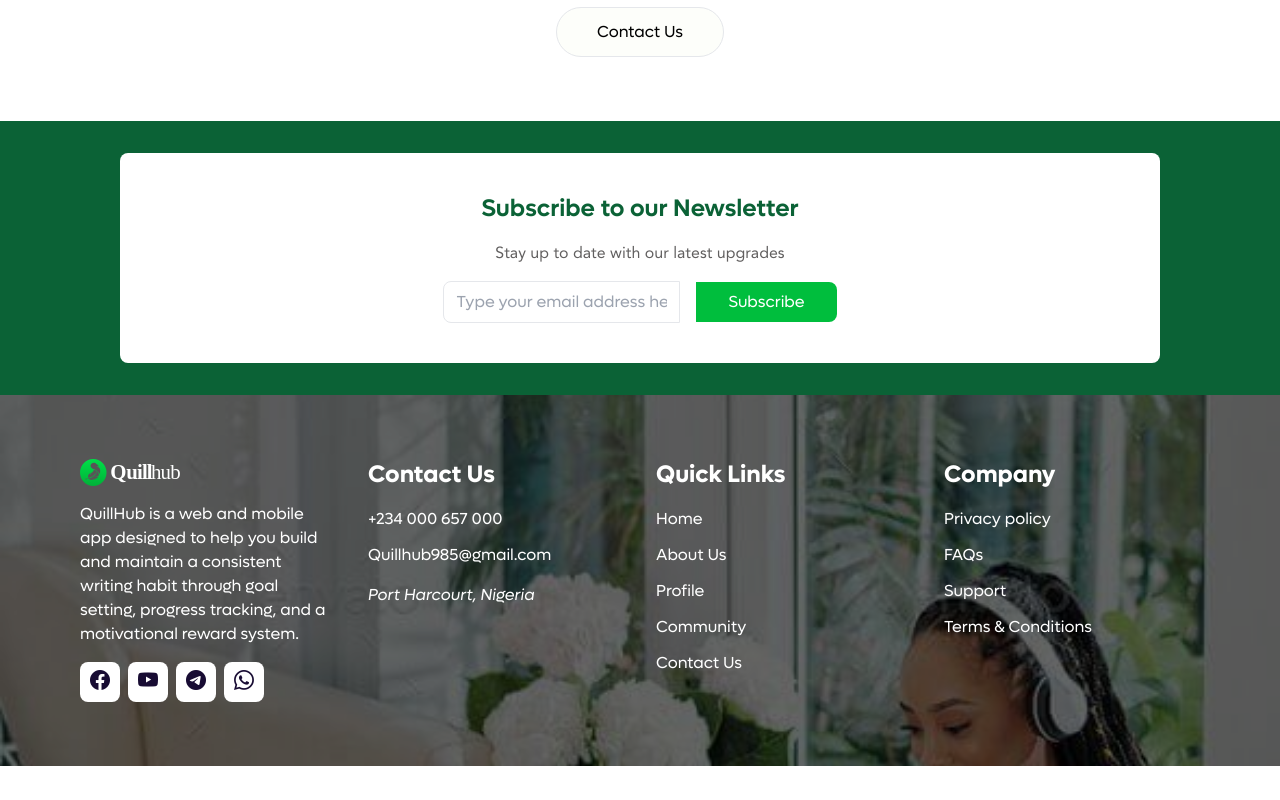
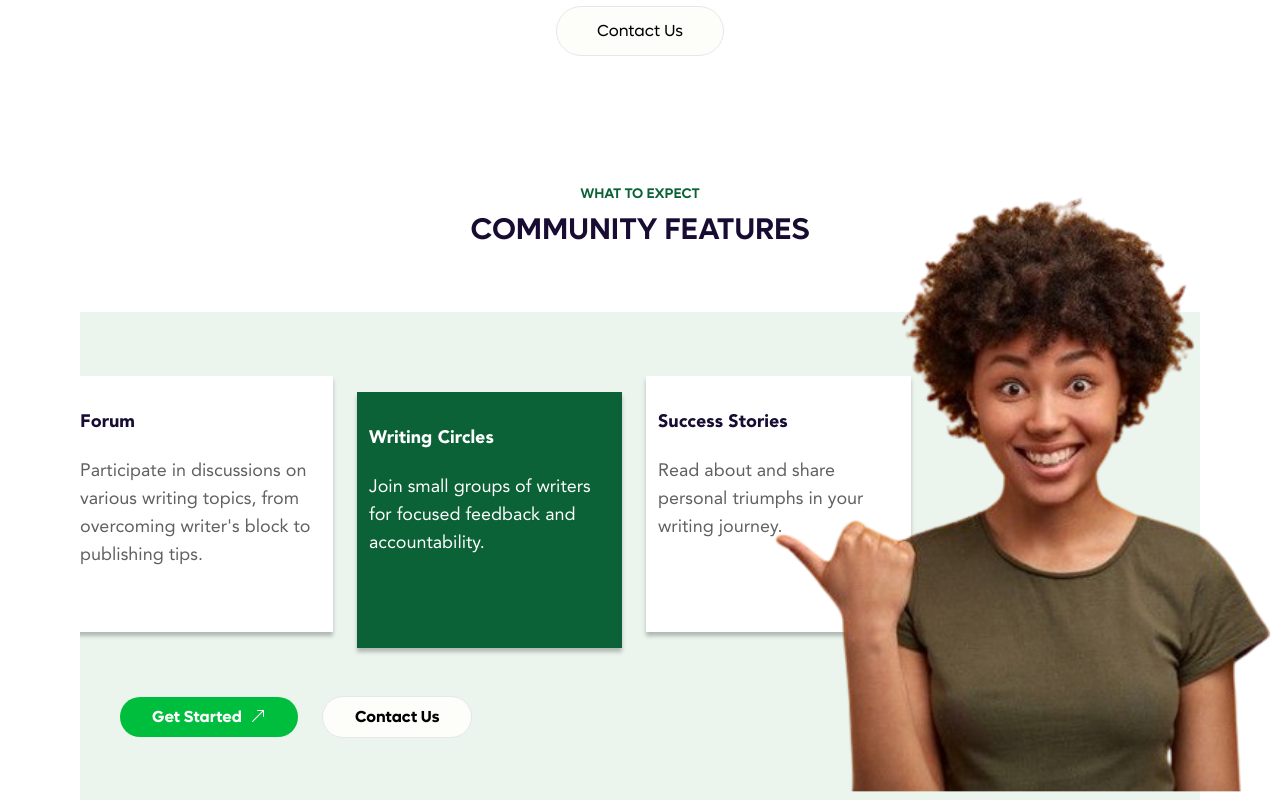
Before and after one commit to Nate-Soul/quillhub, a Next.js app: page /community in a window 1280 px wide. Shown: the part 1240-2040 px from the top of the page. Before the commit the page ends 2006 px from the top, so only its background shows below. Built offline with nearby package versions, Linux system fonts and the light colour scheme; a web font is replaced by a local one.

Commit message:
new: add features section to community page

```diff
--- a/src/app/community/page.tsx
+++ b/src/app/community/page.tsx
@@ -1,7 +1,8 @@
 import Link from "next/link";
 import Image from "next/image";
 import SectionHeading from "@/components/subcomponents/SectionHeading";
-import { communityFeatures } from "@/mock-database/community.data";
+import { communityFeatures, whyUs } from "@/mock-database/community.data";
+import { features } from "process";
 
 const page = () => {
   return (
@@ -38,7 +39,7 @@ const page = () => {
                 headerStyles="text-center mb-16"
             />
             <div className="grid grid-cols-4 gap-6">
-            {communityFeatures?.map((feature, featureIndex) => (
+            {whyUs?.map((feature, featureIndex) => (
                 <div className="flex flex-col gap-y-3 even:flex-col-reverse group" key={featureIndex}>
                     <div className="h-[170px] overflow-hidden rounded-[0.625rem] group-first:rounded-tl-[112px] group-[&:nth-child(2)]:rounded-bl-[112px] group-[&:nth-child(3)]:rounded-br-[112px] group-last:rounded-tr-[112px]">
                         <Image src={feature.imageURL} alt={feature.title} height={320} width={320} className="w-full h-full object-cover" />
@@ -56,6 +57,41 @@ const page = () => {
             </div>
         </div>
     </section>
+    <section className="py-16 relative">
+        <Image
+            src="/media/images/gallery/pretty_young_woman_with_curly_hair.png"
+            alt=""
+            height={648}
+            width={896}
+            className="absolute top-1/2 transform -translate-y-1/2 right-0"
+        />
+        <div className="container">
+            <SectionHeading
+                fancySubtitle="WHAT TO EXPECT"
+                title="COMMUNITY FEATURES"
+                headerStyles="text-center mb-16"
+            />
+            <div className="bg-highlight py-16 overflow-hidden">
+                <div className="grid grid-cols-4 gap-x-6 -ml-3">
+                {communityFeatures.map((feature, featureIndex) => (
+                    <div className="card group pt-8 pb-16 px-3 shadow-custom odd:bg-white even:bg-primary-900 even:text-white even:transform even:translate-y-4" key={featureIndex}>
+                        <h4 className="group-odd:text-secondary-500 group-even:text-white font-alvenir font-black mb-5 text-lg">{feature.title}</h4>
+                        <p className="group-odd:text-dark-400 text-lg font-alvenir">{feature.description}</p>
+                    </div>
+                ))}
+                </div>
+                <div className="flex items-center ml-10 gap-x-6 mt-16">
+                    <button className="btn btn-primary-500 py-2 px-8 rounded-3xl font-bold">
+                        Get Started
+                        <span className="bi-arrow-up-right"></span>
+                    </button>
+                    <button className="btn btn-outline-white py-2 px-8 rounded-3xl font-bold">
+                        Contact Us
+                    </button>
+                </div>
+            </div>
+        </div>
+    </section>
     </>
   )
 }
--- a/src/app/layout.tsx
+++ b/src/app/layout.tsx
@@ -29,12 +29,12 @@ const alvenir = localFont({
       style: "normal",
     },
     {
-      path: "../static/fonts/alvenir/Avenir-Black.ttf",
+      path: "../static/fonts/alvenir/Avenir-Heavy.ttf",
       weight: "800",
       style: "normal",
     },
     {
-      path: "../static/fonts/alvenir/Avenir-Heavy.ttf",
+      path: "../static/fonts/alvenir/Avenir-Black.ttf",
       weight: "900",
       style: "normal",
     },
--- a/src/components/subcomponents/EmailSub.tsx
+++ b/src/components/subcomponents/EmailSub.tsx
@@ -2,23 +2,23 @@
 
 const EmailSub = () => {
   return (
-    <div className="bg-primary-900 py-8">
+    <div className="py-8">
         <div className="container">
             <div className="px-10">
-                <div className="bg-white p-8 flex flex-col items-center justify-center text-center gap-y-4 py-10 px-5 rounded-lg">
+                <div className="p-8 flex flex-col items-center justify-center text-center gap-y-4 py-10 px-5 rounded-lg">
                     <h5 className="text-2xl font-semibold text-primary-900">Subscribe to our Newsletter</h5>
                     <p className="font-alvenir text-dark-400">
                         Stay up to date with our latest upgrades
                     </p>
-                    <div className="flex items-center justify-center gap-x-4">
+                    <div className="flex items-center justify-center w-1/2">
                         <input
                             type="email"
                             name="email_sub"
                             id="emailSub"
                             placeholder="Type your email address here.."
-                            className="py-2 px-3 rounded-s-lg border w-full"
+                            className="p-5 rounded-s-lg border border-light-500 w-full"
                         />
-                        <button className="btn btn-primary-500 py-2 px-8 rounded-e-lg">Subscribe</button>
+                        <button className="btn btn-primary-500 py-5 px-8 rounded-e-lg">Subscribe</button>
                     </div>
                 </div>
             </div>
--- a/src/mock-database/community.data.ts
+++ b/src/mock-database/community.data.ts
@@ -1,4 +1,4 @@
-export const communityFeatures = [
+export const whyUs = [
     {
         id: 1,
         title: "Connect with 100+ Writers",
@@ -24,3 +24,22 @@ export const communityFeatures = [
         imageURL: "/media/images/gallery/karolina-grabowska.jpg"
     },
 ];
+
+
+export const communityFeatures = [
+    {
+        id: 1,
+        title: "Forum",
+        description: "Participate in discussions on various writing topics, from overcoming writer's block to publishing tips."
+    },
+    {
+        id: 2,
+        title: "Writing Circles",
+        description: "Join small groups of writers for focused feedback and accountability."
+    },
+    {
+        id: 3,
+        title: "Success Stories",
+        description: "Read about and share personal triumphs in your writing journey."
+    },
+];
```
Also changed, not shown: public/media/images/gallery/pretty_young_woman_with_curly_hair.png (added).
